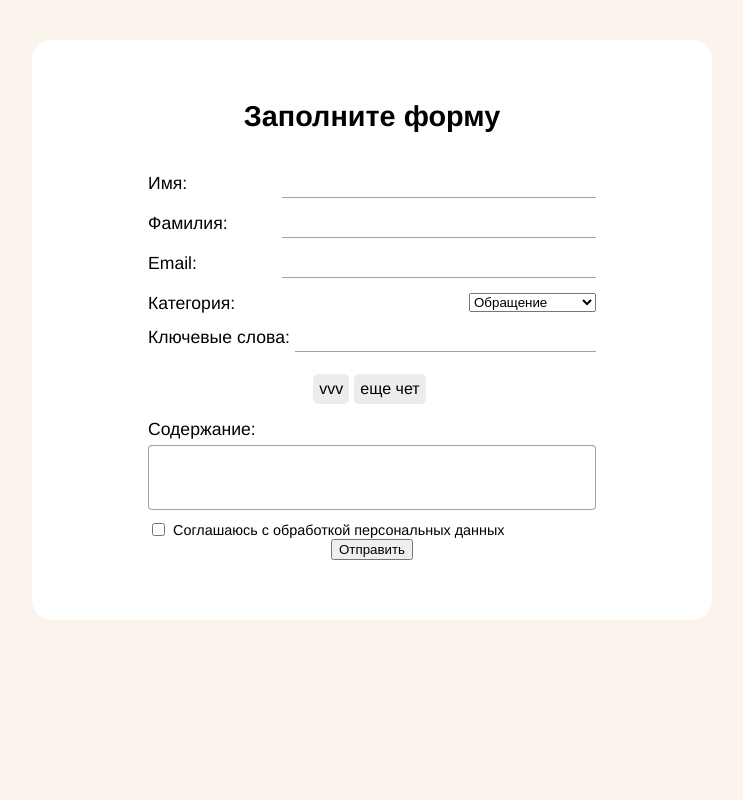
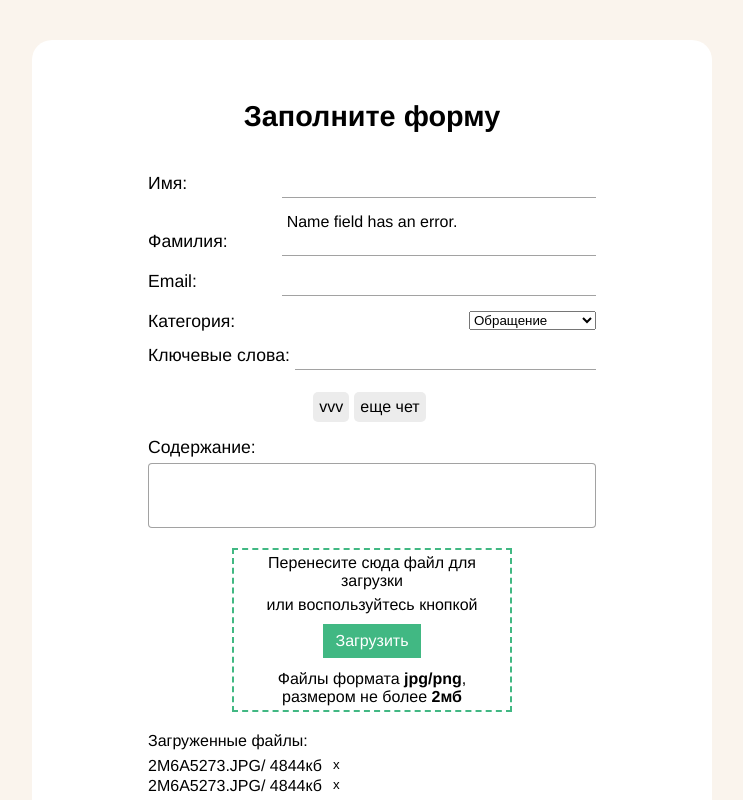
Before and after one commit to MethodM4N/vue-form, a Vue app: page / in a window 1280 px wide. Shown: the top 800 px of the page, without its empty margins (268-1011 px from the left). Built offline with nearby package versions, Linux system fonts and the light colour scheme.

Commit message:
feat(form): add drop zone

```diff
--- a/package.json
+++ b/package.json
@@ -7,6 +7,8 @@
     "build": "vue-cli-service build"
   },
   "dependencies": {
+    "@vuelidate/core": "^2.0.2",
+    "@vuelidate/validators": "^2.0.2",
     "core-js": "^3.8.3",
     "vue": "^3.2.13"
   },
--- a/src/components/Form.vue
+++ b/src/components/Form.vue
@@ -3,18 +3,20 @@
     <h1 class="">Заполните форму</h1>
     <div class="form__input">
       <label class="">Имя:</label>
-      <input type="text" required v-model="firstName" />
+      <input type="text" v-model="firstName" />
     </div>
+    <div v-if="v$.firstName.$invalid">Name field has an error.</div>
 
     <div class="form__input">
       <label class="">Фамилия:</label>
-      <input type="text" required v-model="secondName" />
+      <input type="text" v-model="lastName" />
     </div>
 
     <div class="form__input">
       <label class="">Email:</label>
-      <input type="email" required v-model="email" />
+      <input type="text" v-model="email" />
     </div>
+    <div v-if="v$.email.$error">Name field has an error.</div>
 
     <div class="form__input">
       <label>Категория:</label>
@@ -33,7 +35,7 @@
       Введите сюда ключевые слова через запятую, это поможет быстрее отработать ваш запрос
     </label>
     <div class="form__skills">
-      <label v-for="(word, index) in keyWords" :key="word" @click="onDelete(index)">{{
+      <label v-for="(word, index) in keyWords" :key="word" @click="onDeleteSkill(index)">{{
         word
       }}</label>
     </div>
@@ -43,26 +45,62 @@
       <textarea></textarea>
     </div>
 
+    <div
+      class="form__dropzone"
+      @dragenter.prevent="toggleActiveZone"
+      @dragleave.prevent="toggleActiveZone"
+      @dragover.prevent
+      @drop.prevent="onDrop"
+      :class="{ form__dropzone_active: activeZone }"
+    >
+      <span>Перенесите сюда файл для загрузки</span>
+      <span>или воспользуйтесь кнопкой</span>
+      <label for="dropzone">Загрузить</label>
+      <input type="file" id="dropzone" accept="image/*, .png, .jpg" @change="onDrop($event)" />
+      <span>Файлы формата <b>jpg/png</b>, размером не более <b>2мб</b></span>
+    </div>
+    <div class="form__dropfiles">
+      <div v-if="dropFiles.length">Загруженные файлы:</div>
+      <div v-for="(file, index) in dropFiles" :key="file.name">
+        <p>
+          {{ file.name }}
+        </p>
+        <span>/ {{ Math.floor(file.size / 1036) }}кб</span>
+        <button @click.prevent="onDeleteFile(index)">х</button>
+      </div>
+    </div>
+
     <div class="form__checkbox">
       <input type="checkbox" id="terms" v-model="terms" />
       <label for="terms">Соглашаюсь с обработкой персональных данных</label>
     </div>
 
-    <button type="submit">Отправить</button>
+    <button type="submit" class="form__submit-button">Отправить</button>
   </form>
 </template>
 
 <script>
+import { useVuelidate } from '@vuelidate/core';
+import { required, email, minLength } from '@vuelidate/validators';
+
 export default {
+  setup() {
+    return { v$: useVuelidate() };
+  },
   data() {
     return {
       firstName: '',
-      secondName: '',
+      lastName: '',
       email: '',
       category: 'request',
       terms: 'false',
       tempKeyWords: '',
       keyWords: ['vvv', 'еще чет'],
+      dropFiles: [
+        { name: '2M6A5273.JPG', lastModified: 1679469630000, size: 5019239 },
+        { name: '2M6A5273.JPG', lastModified: 1679469630000, size: 5019239 },
+      ],
+      activeZone: false,
     };
   },
   methods: {
@@ -74,17 +112,58 @@ export default {
         this.tempKeyWords = '';
       }
     },
-    onDelete(index) {
+    onDeleteSkill(index) {
       this.keyWords.splice(index, 1);
+    },
+    toggleActiveZone() {
+      this.activeZone = !this.activeZone;
+    },
+    onDrop(e) {
+      const validation = (target) => {
+        if (this.dropFiles.some((el) => el.name === target.name) || target.size / 1036 > 2000) {
+          return true;
+        } else {
+          return false;
+        }
+      };
+
+      if (e.target.files) {
+        if (validation(e.target.files[0])) {
+          return;
+        } else {
+          this.dropFiles.push(e.target.files[0]);
+          console.log(e.target.files[0]);
+        }
+      } else if (e.dataTransfer.files) {
+        if (validation(e.dataTransfer.files[0])) {
+          this.activeZone = !this.activeZone;
+          return;
+        } else {
+          console.log(e.dataTransfer.files);
+          this.dropFiles.push(e.dataTransfer.files[0]);
+          this.activeZone = !this.activeZone;
+        }
+      }
+      console.log(this.dropFiles);
+    },
+    onDeleteFile(index) {
+      this.dropFiles.splice(index, 1);
     },
     onSubmit() {
       console.log(this.firstName);
     },
   },
+  validations() {
+    return {
+      firstName: { required, minLength: 5 },
+      lastName: { required },
+      email: { required, email }, // Matches this.contact.email
+    };
+  },
 };
 </script>
 
-<style lang="scss">
+<style lang="scss" scoped>
 .form {
   margin: 40px 0 30px;
   padding: 60px 20px;
@@ -130,22 +209,6 @@ export default {
     }
   }
 
-  &__checkbox {
-    width: 70%;
-    display: flex;
-    align-items: center;
-
-    label {
-      margin-left: 5px;
-      font-size: 0.9rem;
-      cursor: pointer;
-    }
-
-    input {
-      cursor: pointer;
-    }
-  }
-
   &__skills {
     width: 70%;
     margin-bottom: 10px;
@@ -186,6 +249,7 @@ export default {
     textarea {
       max-width: 100%;
       border: 1px solid rgba(0, 0, 0, 0.363);
+      margin-bottom: 10px;
       border-radius: 4px;
       padding: 4px;
       outline: none;
@@ -200,5 +264,117 @@ export default {
       }
     }
   }
+
+  &__dropzone {
+    width: 40%;
+    height: 140px;
+    margin-bottom: 20px;
+    padding: 10px;
+    display: flex;
+    flex-direction: column;
+    justify-content: center;
+    align-items: center;
+    row-gap: 6px;
+    border: 2px dashed #41b883;
+    background-color: #fff;
+    transition: 0.3s ease all;
+
+    span {
+      text-align: center;
+    }
+
+    label {
+      margin-top: 4px;
+      padding: 8px 12px;
+      color: #fff;
+      background-color: #41b883;
+      transition: 0.3s ease all;
+      cursor: pointer;
+
+      &:hover {
+        opacity: 0.7;
+      }
+    }
+
+    input {
+      opacity: 0;
+      height: 0;
+      width: 0;
+      line-height: 0;
+      overflow: hidden;
+      padding: 0;
+      margin: 0;
+    }
+
+    &_active {
+      width: 45%;
+      height: 170px;
+      color: #fff;
+      border-color: #fff;
+      background-color: #41b883;
+
+      label {
+        background-color: #fff;
+        color: #41b883;
+      }
+    }
+  }
+
+  &__dropfiles {
+    display: flex;
+    width: 70%;
+    flex-direction: column;
+    margin-bottom: 10px;
+
+    div {
+      display: flex;
+      max-width: 65%;
+      margin-bottom: 2px;
+      border-radius: 10px;
+      white-space: nowrap;
+
+      &:first-of-type {
+        margin-bottom: 7px;
+        background-color: transparent;
+      }
+    }
+
+    p {
+      max-width: 60%;
+      margin: 0;
+      white-space: nowrap;
+      overflow: hidden;
+      text-overflow: ellipsis;
+    }
+
+    span {
+      margin-right: 5px;
+    }
+
+    button {
+      margin-top: -3px;
+      background-color: transparent;
+      border: none;
+      cursor: pointer;
+    }
+  }
+
+  &__checkbox {
+    width: 70%;
+    display: flex;
+    align-items: center;
+    justify-content: center;
+    margin-bottom: 20px;
+
+    label {
+      margin-left: 5px;
+      font-size: 0.9rem;
+      cursor: pointer;
+    }
+
+    input {
+      cursor: pointer;
+    }
+  }
 }
 </style>
```
Also changed, not shown: 1 other file (tests, documents, lock files or other folders).
